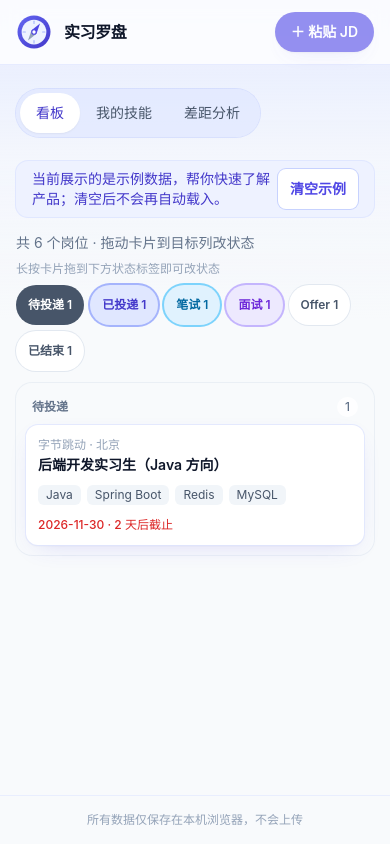
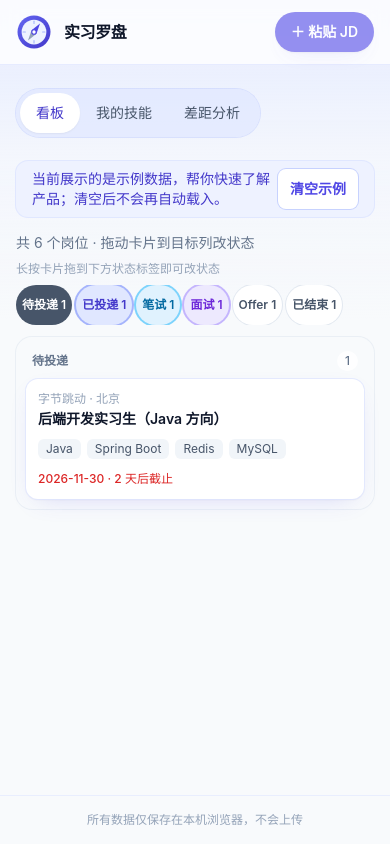
Before and after one commit to hjhssupersg/intern-compass, a React (Vite) app: page / in a window 390 px wide. Built offline with nearby package versions, Linux system fonts and the light colour scheme.

Commit message:
fix(board): 状态 chips 单行紧凑排布；拖拽落列后手机视图自动切到目标状态

```diff
--- a/src/features/board/BoardPage.tsx
+++ b/src/features/board/BoardPage.tsx
@@ -54,7 +54,11 @@ export function BoardPage({
     setActiveJob(null)
     const target = event.over?.data.current?.status as Status | undefined
     const job = jobs.find((item) => item.id === event.active.id)
-    if (target && job && job.status !== target) onStatusChange(job.id, target)
+    if (target && job && job.status !== target) {
+      onStatusChange(job.id, target)
+      // 手机单列视图跟随落列切换，否则卡片离开当前列后看似"消失"
+      setMobileStatus(target)
+    }
   }
 
   if (jobs.length === 0) {
@@ -103,7 +107,7 @@ export function BoardPage({
       <section>
         <p className="mb-2 text-sm text-slate-500">共 {jobs.length} 个岗位 · 拖动卡片到目标列改状态</p>
         <p className="mb-2 text-xs text-slate-400 md:hidden">长按卡片拖到下方状态标签即可改状态</p>
-        <div className="mb-3 flex flex-wrap gap-1.5 md:hidden">
+        <div className="mb-3 flex gap-1 overflow-x-auto md:hidden">
           {STATUS_ORDER.map((status) => (
             <StatusChip
               key={status}
--- a/src/features/board/StatusChip.tsx
+++ b/src/features/board/StatusChip.tsx
@@ -22,7 +22,7 @@ export function StatusChip({
       type="button"
       aria-pressed={active}
       onClick={() => onSelect(status)}
-      className={`min-h-[40px] rounded-full px-3 text-xs font-semibold transition ${
+      className={`min-h-[40px] shrink-0 whitespace-nowrap rounded-full px-1.5 text-xs font-semibold transition ${
         active ? CHIP_ACTIVE_STYLES[status] : CHIP_IDLE_STYLES[status]
       } ${isOver ? DROP_OVER_STYLE : ''}`}
     >
```
